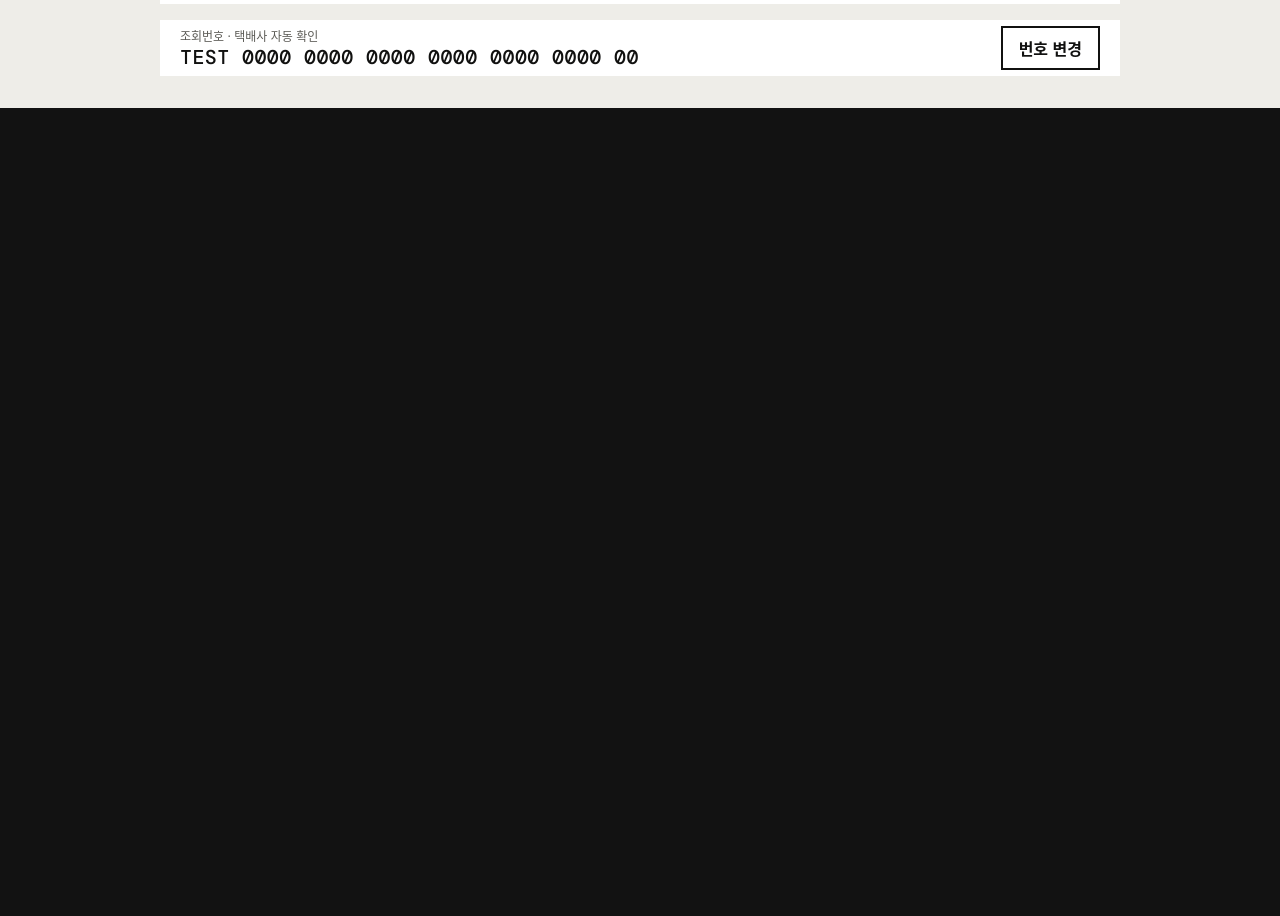
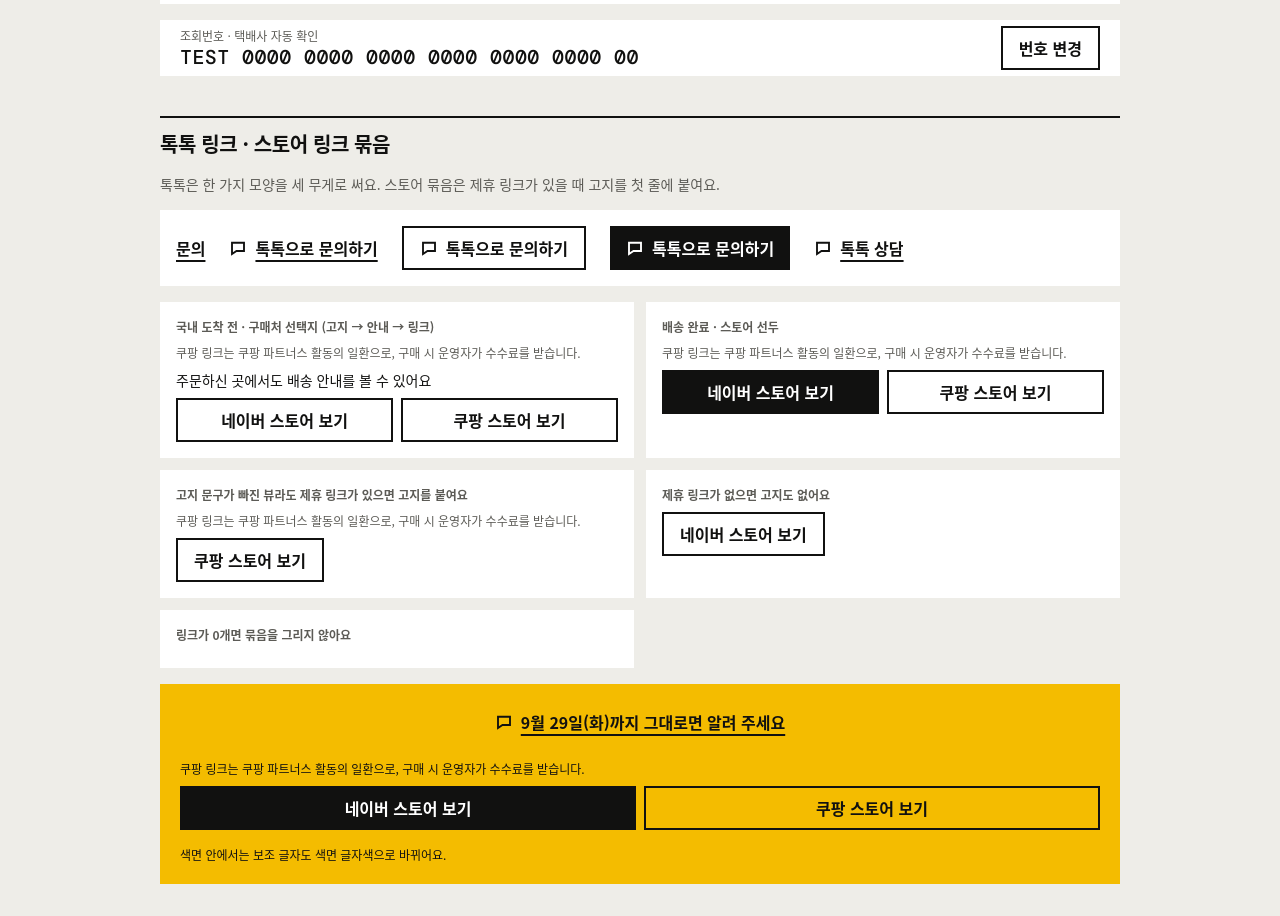
Before and after one commit to Ddomongs/tracking-tipoasis, a Next.js app: page /internal/ui-kit in a window 1280 px wide. Shown: the part 4900-5816 px from the top of the page. Before the commit the page ends 5008 px from the top, so only its background shows below. Built offline with nearby package versions, Linux system fonts and the light colour scheme.

Commit message:
feat: add TalkLink and the disclosure-first AffiliateLinkGroup

```diff
--- a/app/(internal)/internal/ui-kit/page.tsx
+++ b/app/(internal)/internal/ui-kit/page.tsx
@@ -1,5 +1,7 @@
 import type { Metadata } from "next";
+import { AffiliateLinkGroup } from "@/components/primitives/AffiliateLinkGroup";
 import { Button } from "@/components/primitives/Button";
+import { TalkLink } from "@/components/primitives/TalkLink";
 import { NumberBar } from "@/components/primitives/NumberBar";
 import { EtaDisplay } from "@/components/primitives/EtaDisplay";
 import { JourneySpine } from "@/components/primitives/JourneySpine";
@@ -7,7 +9,18 @@
 import { StatusChip } from "@/components/primitives/StatusChip";
 import { DEFAULT_STYLE_ID, STYLE_LABELS } from "@/lib/style/styles";
 import { COLOR_TOKENS, CONTRAST_REQUIREMENTS, STYLE_COLOR_TOKENS, contrastRatio } from "@/lib/style/tokens";
-import type { EtaDate, EtaView, NumberView, SpineView, Tone } from "@/lib/tracking/types";
+import type {
+  ActionWeight,
+  EtaDate,
+  EtaView,
+  NumberView,
+  SpineView,
+  StoreLinkView,
+  StoreLinksView,
+  StorePlacementId,
+  Tone
+} from "@/lib/tracking/types";
+import { channels, disclosures } from "@/config/site.config";
 import { groupTrackingNumber } from "@/lib/tracking/number-format";
 import { formatKstDate, weekdayLabel } from "@/lib/tracking/time";
 
@@ -130,6 +143,7 @@
         <JourneySection />
         <EtaSection />
         <NumberBarSection />
+        <LinkSection />
       </div>
     </main>
   );
@@ -374,3 +388,96 @@
     </Section>
   );
 }
+
+function storeLink(channel: StoreLinkView["channel"], placement: StorePlacementId, weight: ActionWeight): StoreLinkView {
+  const store = channels[channel];
+  return { channel, label: store.linkLabel, href: store.urls[placement], isAffiliate: store.isAffiliate, weight };
+}
+
+const DELIVERED_STORES: StoreLinksView = {
+  placement: "deliveredLead",
+  intro: null,
+  disclosure: disclosures.coupang,
+  links: [storeLink("naver", "deliveredLead", "primary"), storeLink("coupang", "deliveredLead", "secondary")]
+};
+
+const STORE_DEMOS: ReadonlyArray<{
+  readonly demo: string;
+  readonly caption: string;
+  readonly layout: "row" | "stack";
+  readonly stores: StoreLinksView;
+}> = [
+  {
+    demo: "affiliate-pending",
+    caption: "국내 도착 전 · 구매처 선택지 (고지 → 안내 → 링크)",
+    layout: "row",
+    stores: {
+      placement: "pending",
+      intro: "주문하신 곳에서도 배송 안내를 볼 수 있어요",
+      disclosure: disclosures.coupang,
+      links: [storeLink("naver", "pending", "secondary"), storeLink("coupang", "pending", "secondary")]
+    }
+  },
+  { demo: "affiliate-delivered", caption: "배송 완료 · 스토어 선두", layout: "row", stores: DELIVERED_STORES },
+  {
+    demo: "affiliate-missing-disclosure",
+    caption: "고지 문구가 빠진 뷰라도 제휴 링크가 있으면 고지를 붙여요",
+    layout: "stack",
+    stores: { placement: "showcase", intro: null, disclosure: null, links: [storeLink("coupang", "showcase", "secondary")] }
+  },
+  {
+    demo: "affiliate-naver-only",
+    caption: "제휴 링크가 없으면 고지도 없어요",
+    layout: "stack",
+    stores: { placement: "showcase", intro: null, disclosure: disclosures.coupang, links: [storeLink("naver", "showcase", "secondary")] }
+  },
+  {
+    demo: "affiliate-empty",
+    caption: "링크가 0개면 묶음을 그리지 않아요",
+    layout: "row",
+    stores: { placement: "pending", intro: null, disclosure: null, links: [] }
+  }
+];
+
+function LinkSection(): React.JSX.Element {
+  const talk = channels.talk;
+  return (
+    <Section id="links" title="톡톡 링크 · 스토어 링크 묶음">
+      <p className="m-0 text-tt-sm text-tt-muted">
+        톡톡은 한 가지 모양을 세 무게로 써요. 스토어 묶음은 제휴 링크가 있을 때 고지를 첫 줄에 붙여요.
+      </p>
+      <div className="flex flex-wrap items-center gap-x-6 gap-y-3 bg-tt-surface p-4">
+        <span data-demo="talk-header">
+          <TalkLink href={talk.url} label={talk.labels.header} weight="text" placement="header" />
+        </span>
+        <span data-demo="talk-state">
+          <TalkLink href={talk.url} label={talk.labels.cta} weight="text" placement="state" />
+        </span>
+        <span data-demo="talk-secondary">
+          <TalkLink href={talk.url} label={talk.labels.cta} weight="secondary" placement="state" />
+        </span>
+        <span data-demo="talk-primary">
+          <TalkLink href={talk.url} label={talk.labels.cta} weight="primary" placement="state" />
+        </span>
+        <span data-demo="talk-footer">
+          <TalkLink href={talk.url} label={talk.labels.footer} weight="text" placement="footer" />
+        </span>
+      </div>
+      <div className="grid gap-3 sm:grid-cols-2">
+        {STORE_DEMOS.map((item) => (
+          <div key={item.demo} className="flex min-w-0 flex-col gap-2 bg-tt-surface p-4">
+            <p className="m-0 text-tt-xs font-bold text-tt-muted">{item.caption}</p>
+            <div data-demo={item.demo}>
+              <AffiliateLinkGroup stores={item.stores} layout={item.layout} />
+            </div>
+          </div>
+        ))}
+      </div>
+      <Field tone="attention" demo="field-links">
+        <TalkLink href={talk.url} label="9월 29일(화)까지 그대로면 알려 주세요" weight="text" placement="state" />
+        <AffiliateLinkGroup stores={DELIVERED_STORES} layout="row" />
+        <p className="m-0 text-tt-xs text-tt-muted">색면 안에서는 보조 글자도 색면 글자색으로 바뀌어요.</p>
+      </Field>
+    </Section>
+  );
+}
--- a/app/styles/tokens.css
+++ b/app/styles/tokens.css
@@ -316,3 +316,19 @@
   font-weight: 500;
   letter-spacing: 0;
 }
+
+
+/* ---------- 제휴 고지: 링크 묶음의 첫 줄. 흰 면에서는 muted, 색면 안에서는 색면 글자색 ---------- */
+[data-affiliate-disclosure] {
+  margin: 0;
+  color: var(--tt-muted);
+  font-size: var(--tt-text-xs);
+  line-height: 18px;
+  font-weight: 500;
+  word-break: keep-all;
+}
+/* --tt-muted 는 색면 위에서 대비가 모자랍니다(1.03–4.31:1). 색면 안의 보조 글자는 색면 글자색 한 가지로 씁니다. */
+[data-slot="status-head"] [data-affiliate-disclosure],
+[data-slot="status-head"] .text-tt-muted {
+  color: var(--field-fg);
+}
--- /dev/null
+++ b/components/primitives/AffiliateLinkGroup.tsx
@@ -0,0 +1,40 @@
+import { disclosures } from "@/config/site.config";
+import type { StoreLinksView } from "@/lib/tracking/types";
+import { ButtonLink } from "./ButtonLink";
+
+/**
+ * Store/affiliate link block (spec §8). `isAffiliate` alone decides both the disclosure and rel:
+ * when any link is affiliate the definitive disclosure is the FIRST child (from the view, or the configured
+ * wording if the view left it out); with no affiliate link there is no disclosure even if the view carries one.
+ * Affiliate links get rel "sponsored nofollow noopener noreferrer"; every link opens a new tab.
+ */
+export function AffiliateLinkGroup({
+  stores,
+  layout = "row"
+}: {
+  readonly stores: StoreLinksView;
+  readonly layout?: "row" | "stack";
+}): React.JSX.Element | null {
+  if (stores.links.length === 0) return null;
+  const hasAffiliate = stores.links.some((link) => link.isAffiliate);
+  const disclosure = hasAffiliate ? (stores.disclosure ?? disclosures.coupang) : null;
+  return (
+    <div data-affiliate-group={stores.placement} className="flex min-w-0 flex-col gap-2">
+      {disclosure === null ? null : <p data-affiliate-disclosure="coupang">{disclosure}</p>}
+      {stores.intro === null ? null : <p className="m-0 text-tt-sm font-medium [word-break:keep-all]">{stores.intro}</p>}
+      <div className={layout === "row" ? "grid grid-cols-1 gap-2 min-[360px]:grid-cols-2" : "flex flex-col items-start gap-2"}>
+        {stores.links.map((link) => (
+          <ButtonLink
+            key={`${link.channel}-${link.href}`}
+            href={link.href}
+            variant={link.weight}
+            external
+            sponsored={link.isAffiliate}
+            label={link.label}
+            placement={stores.placement}
+          />
+        ))}
+      </div>
+    </div>
+  );
+}
--- /dev/null
+++ b/components/primitives/TalkLink.tsx
@@ -0,0 +1,46 @@
+import type { ActionWeight, TalkPlacement } from "@/lib/tracking/types";
+import { ButtonLink } from "./ButtonLink";
+
+function TalkBubbleIcon(): React.JSX.Element {
+  return (
+    <svg
+      aria-hidden="true"
+      focusable="false"
+      width="1.125em"
+      height="1.125em"
+      viewBox="0 0 24 24"
+      fill="none"
+      stroke="currentColor"
+      strokeWidth={2.5}
+      strokeLinecap="square"
+      strokeLinejoin="miter"
+      className="shrink-0"
+    >
+      <path d="M4 5h16v11H10l-6 4z" />
+    </svg>
+  );
+}
+
+/**
+ * The one 톡톡 link style (spec §8: at most 3 places per screen — header, one state place, footer).
+ * Weight "text" is the usual one; "secondary" and "primary" (problem states only) use the same shape at more weight.
+ * Always a new tab with the name `${label} 새 창으로 열기`; the speech bubble is left out in the compact header link.
+ */
+export function TalkLink({
+  href,
+  label,
+  weight,
+  placement
+}: {
+  readonly href: string;
+  readonly label: string;
+  readonly weight: ActionWeight;
+  readonly placement: TalkPlacement;
+}): React.JSX.Element {
+  return (
+    <ButtonLink href={href} variant={weight} external label={label} placement={placement}>
+      {placement === "header" ? null : <TalkBubbleIcon />}
+      <span>{label}</span>
+    </ButtonLink>
+  );
+}
```
Also changed, not shown: 1 other file (tests, documents, lock files or other folders).
